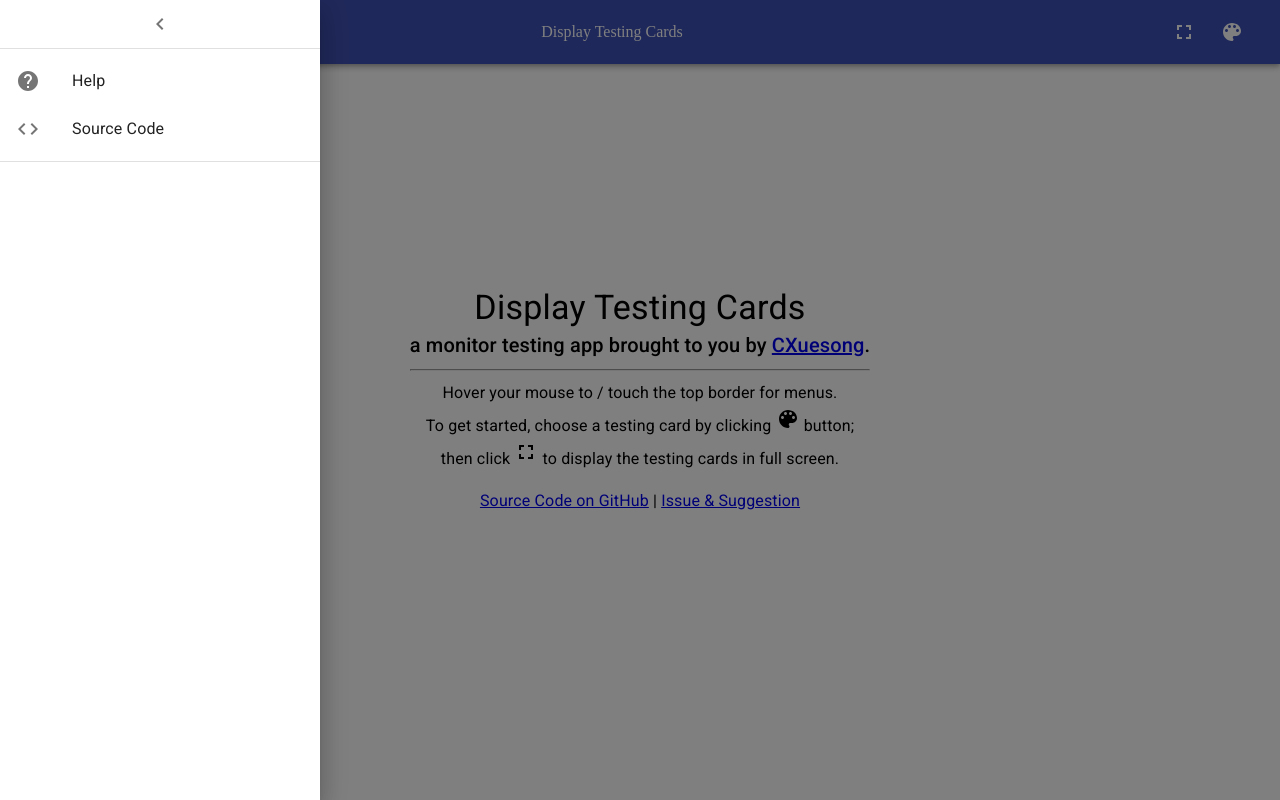
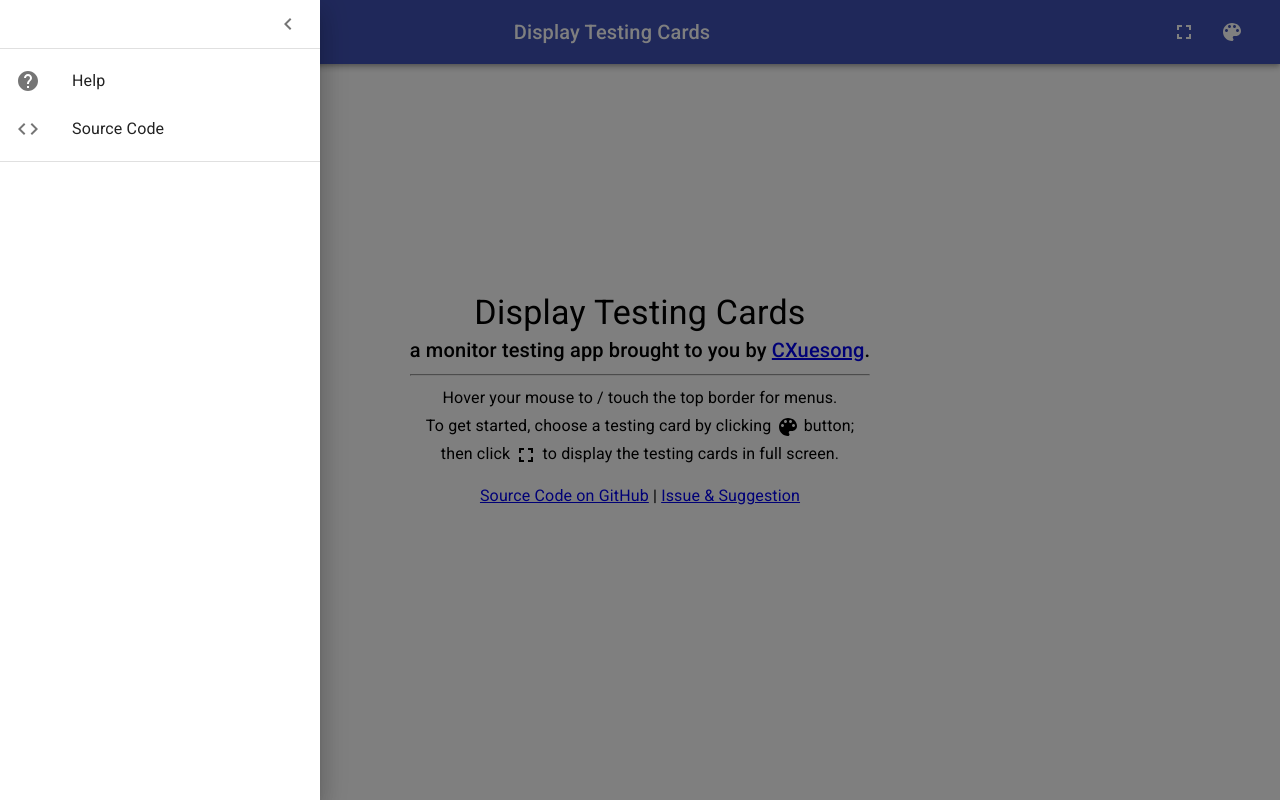
Before and after one commit to CXuesong/display-testing-cards, a React (Create React App) app: page / in a window 1280 px wide. Both pictures are taken after a click on the button 30 px from the left and 32 px from the top of the page. Built offline with nearby package versions, Linux system fonts and the light colour scheme.

Commit message:
Fixed AppDrawer styles.

```diff
--- a/src/App.tsx
+++ b/src/App.tsx
@@ -11,15 +11,21 @@ import { ReduxColorCard } from './components/TestingCard';
 import { ReduxColorPickerButton } from './components/TestingCardPicker';
 
 const styles = {
-  menuButton: {
-    marginLeft: -18,
-    marginRight: 10,
-  },
   root: {
     flexGrow: 1,
   },
   flex: {
     flexGrow: 1,
+  },
+  menuButton: {
+    marginLeft: -18,
+    marginRight: 10,
+  },
+  drawerHeader: {
+    display: 'flex',
+    alignItems: 'center',
+    padding: '0 8px',
+    justifyContent: 'flex-end',
   },
 };
 
@@ -48,8 +54,8 @@ class App extends React.Component<any, { appBarVisible: boolean }> {
           className={this.state.appBarVisible ? "fade-in" : "fade-out"}
           onMouseMove={onAppBarMouseMove}>
           <Toolbar>
-            <AppDrawer menuButtonClassName={classes.menuButton} />
-            <Typography variant="title" color="inherit" className={classes.flex}>
+            <AppDrawer classes={{ drawerHeader: classes.drawerHeader, menuButton: classes.menuButton }} />
+            <Typography variant="h6" color="inherit" className={classes.flex}>
               Display Testing Cards
             </Typography>
             <FullscreenSwitch />
--- a/src/components/AppDrawer.tsx
+++ b/src/components/AppDrawer.tsx
@@ -10,7 +10,10 @@ import { EmptyTestingCard } from '../models/TestingCards';
 import store from "../Store";
 
 export interface IAppDrawerProps {
-    menuButtonClassName: any
+    classes: {
+        drawerHeader?: any,
+        menuButton?: any
+    }
 }
 
 interface IAppDrawerStates {
@@ -25,8 +28,9 @@ export class AppDrawer extends React.Component<IAppDrawerProps, IAppDrawerStates
     }
 
     public render() {
+        const { classes } = this.props;
         return <div>
-            <IconButton className={this.props.menuButtonClassName} color="inherit" aria-label="Menu" onClick={this.onOpen}>
+            <IconButton className={classes.menuButton} color="inherit" aria-label="Menu" onClick={this.onOpen}>
                 <MenuIcon />
             </IconButton>
             <SwipeableDrawer
@@ -35,9 +39,11 @@ export class AppDrawer extends React.Component<IAppDrawerProps, IAppDrawerStates
                 onOpen={this.onOpen}
                 onClose={this.onClose}
             >
-                <IconButton onClick={this.onClose}>
-                    <ChevronLeftIcon />
-                </IconButton>
+                <div className={classes.drawerHeader}>
+                    <IconButton onClick={this.onClose}>
+                        <ChevronLeftIcon />
+                    </IconButton>
+                </div>
                 <Divider style={{ minWidth: "20em" }} />
                 <List>
                     <div onClick={this.onClose}>
--- a/src/index.css
+++ b/src/index.css
@@ -16,3 +16,7 @@ body:-webkit-full-screen {
   width: 100%;
   height: 100%;
 }
+
+.vcenter-images img, .vcenter-images svg {
+  vertical-align: middle;
+}
```
